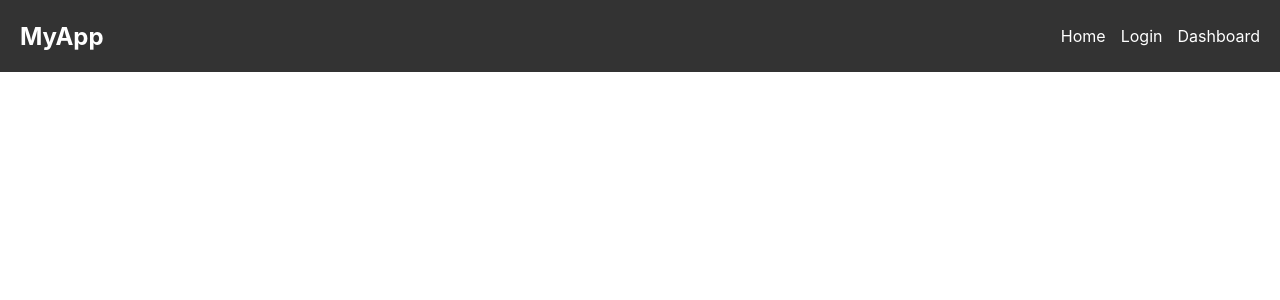
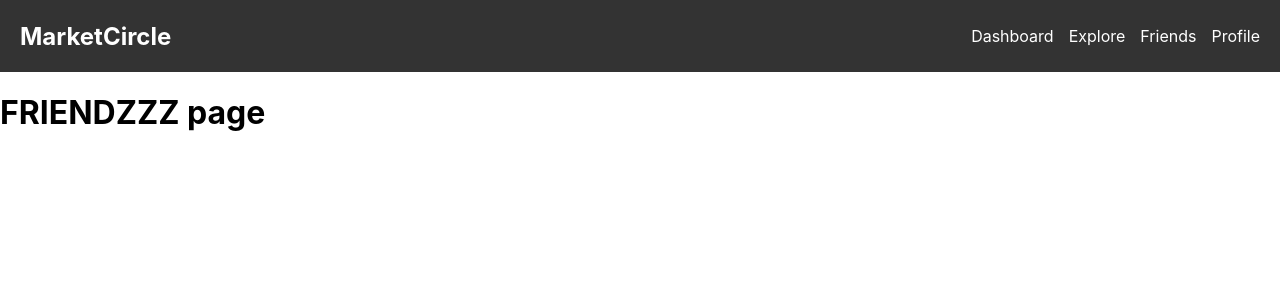
Before and after one commit to MaximilianGue/FinTechProject, a React (Create React App) app in the folder frontend/: page /friends in a window 1280 px wide. Shown: the top 300 px of the page. Built offline with nearby package versions, Linux system fonts and the light colour scheme.

Commit message:
implemented website structure in navigation bar

```diff
--- a/frontend/src/App.js
+++ b/frontend/src/App.js
@@ -4,19 +4,30 @@ import { BrowserRouter as Router, Routes, Route } from 'react-router-dom';
 
 import './App.css'; // Import styles if available
 
-import Home from './pages/Home';       // Correct the path if components are in a different directory
+import Dashboard from './pages/Dashboard';
+import Explore from './pages/Explore'
+import Friends from './pages/Friends';
+
+import Profile from './pages/Profile';
 import Login from './pages/Login';
-import Dashboard from './pages/Dashboard';
+import SignUp from './pages/SignUp';
+
 import Navbar from './components/Navbar'; // Make sure Navbar exists and is properly imported
+
 
 function App() {
   return (
     <Router>
       <Navbar /> {/* Renders the navigation bar at the top */}
       <Routes>
-        <Route path="/" element={<Home />} /> {/* Home route */}
+        <Route path="/" element={<Dashboard />} /> {/* Home route */}
+        <Route path="/explore" element={<Explore />} /> {/* Explore route */}
+        <Route path="/friends" element={<Friends />} /> {/* Explore route */}
+
         <Route path="/login" element={<Login />} /> {/* Login route */}
-        <Route path="/dashboard" element={<Dashboard />} /> {/* Dashboard route */}
+        <Route path="/signup" element={<SignUp />} /> {/* Signup route */}
+        <Route path="/profile" element={<Profile />} /> {/* Profile route */}
+
       </Routes>
     </Router>
   );
--- a/frontend/src/components/Navbar.js
+++ b/frontend/src/components/Navbar.js
@@ -7,17 +7,20 @@ function Navbar() {
   return (
     <nav className="navbar">
       <div className="navbar-logo">
-        <Link to="/">MyApp</Link>
+        <Link to="/">MarketCircle</Link>
       </div>
       <ul className="navbar-links">
         <li>
-          <Link to="/">Home</Link>
+          <Link to="/">Dashboard</Link>
         </li>
         <li>
-          <Link to="/login">Login</Link>
+          <Link to="/explore">Explore</Link>
         </li>
         <li>
-          <Link to="/dashboard">Dashboard</Link>
+          <Link to="/friends">Friends</Link>
+        </li>
+        <li> {/* has to change based on if loged in */}
+          <Link to="/profile">Profile</Link>
         </li>
       </ul>
     </nav>
--- /dev/null
+++ b/frontend/src/pages/Explore.js
@@ -0,0 +1,8 @@
+// Example for Home.js
+import React from 'react';
+
+function Explore() {
+  return <h1>Explore pagee</h1>;
+}
+
+export default Explore;
--- /dev/null
+++ b/frontend/src/pages/Friends.js
@@ -0,0 +1,8 @@
+// Example for Home.js
+import React from 'react';
+
+function Friends() {
+  return <h1>FRIENDZZZ page</h1>;
+}
+
+export default Friends;
--- a/frontend/src/pages/Home.js
+++ /dev/null
@@ -1,8 +0,0 @@
-// Example for Home.js
-import React from 'react';
-
-function Home() {
-  return <h1>Home Page</h1>;
-}
-
-export default Home;
--- /dev/null
+++ b/frontend/src/pages/Profile.js
@@ -0,0 +1,8 @@
+// Example for Home.js
+import React from 'react';
+
+function Login() {
+  return <h1>Profile page</h1>;
+}
+
+export default Login;
--- a/frontend/src/pages/SignUp.js
+++ b/frontend/src/pages/SignUp.js
@@ -0,0 +1,8 @@
+// Example for Home.js
+import React from 'react';
+
+function SignUp() {
+  return <h1>SignUp page</h1>;
+}
+
+export default SignUp;
```
Also changed, not shown: frontend/src/pages/Follow.js (deleted), frontend/src/pages/Portfolio.js (deleted).
